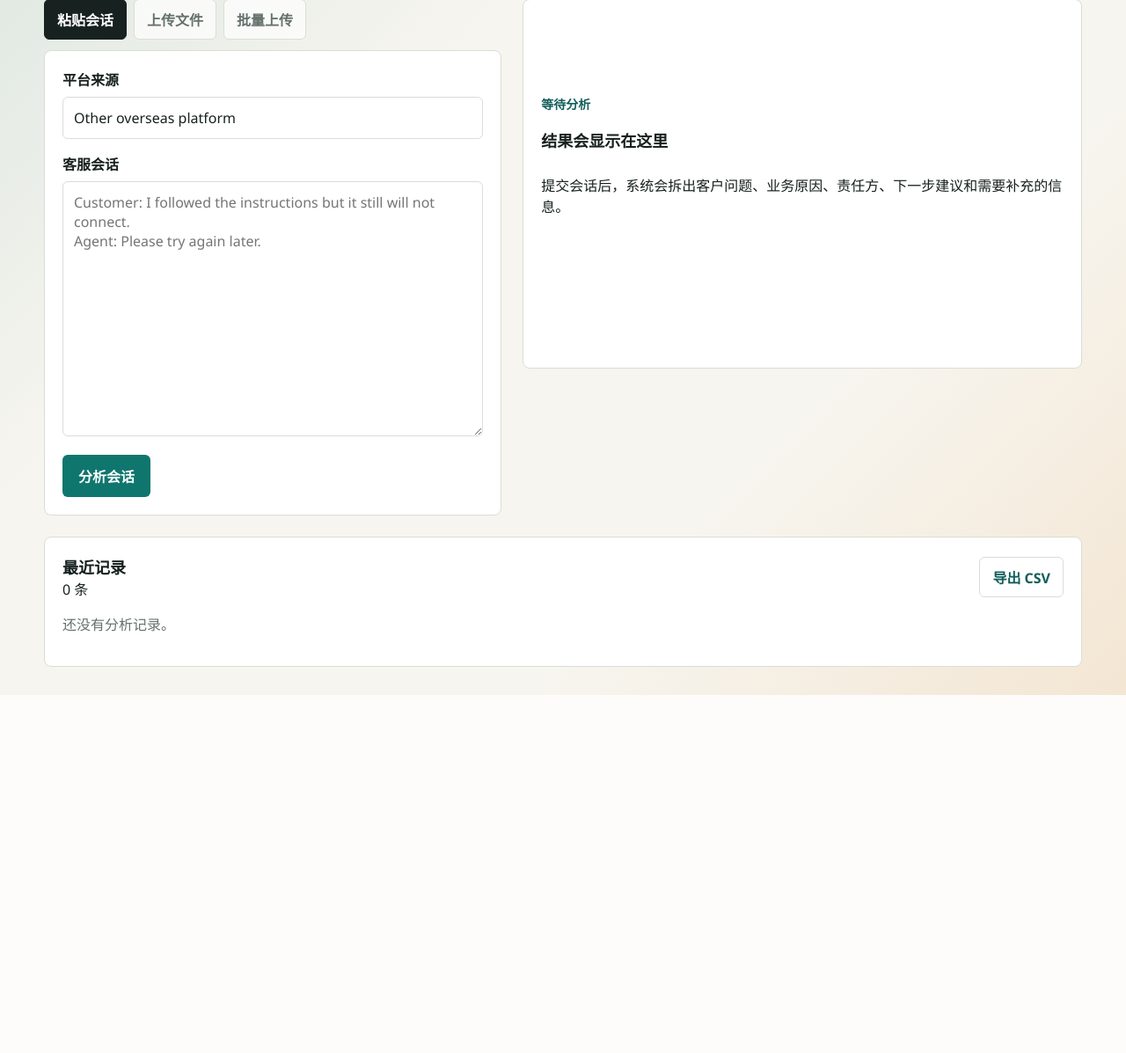
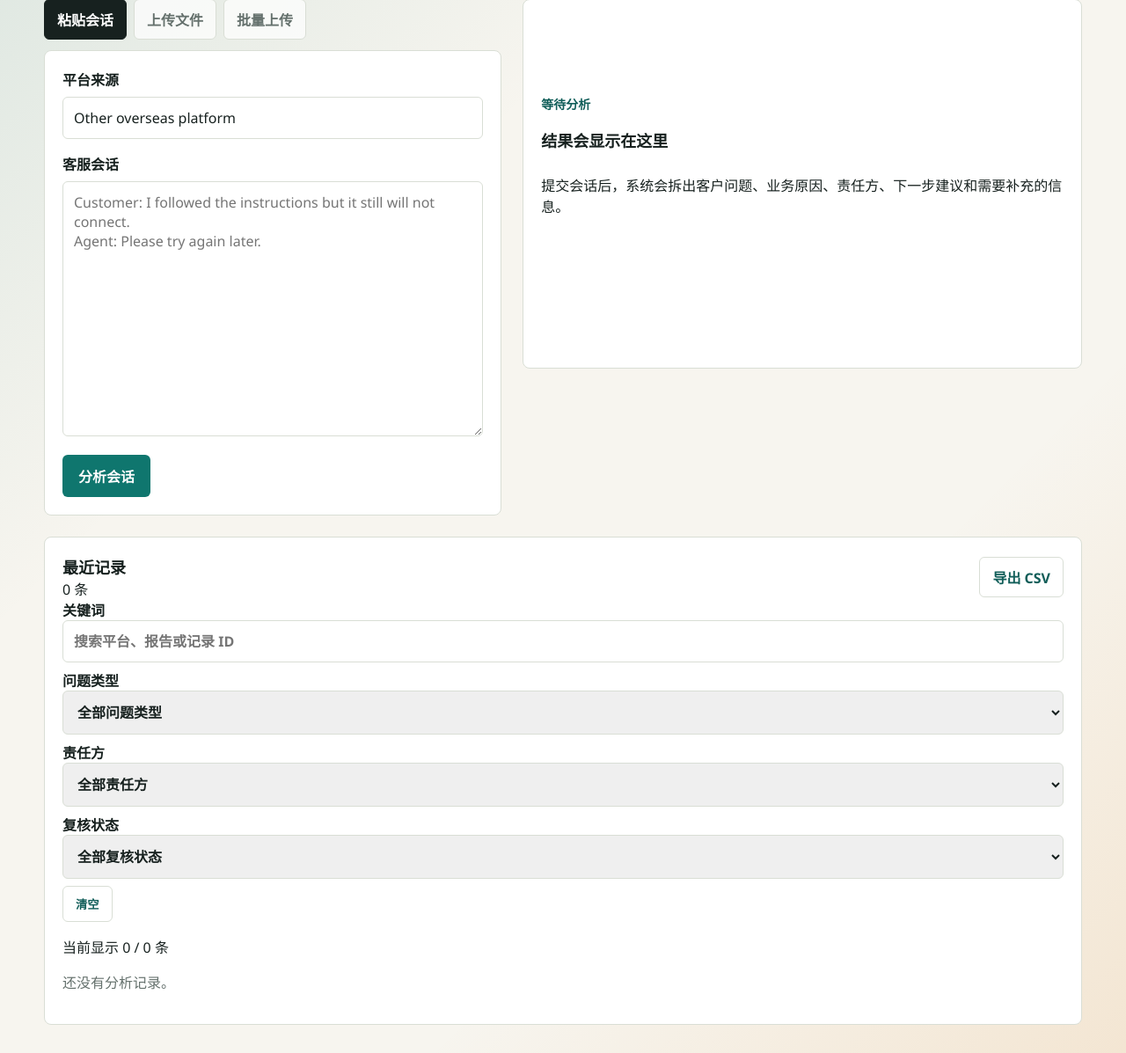
Before and after one commit to ARIUM-hub/AI-Agent-Development, a FastAPI app: page / in a window 1280 px wide. Shown: the part 186-1383 px from the top of the page at 88% size. Before the commit the page ends 976 px from the top, so only its background shows below. Run offline with FastAPI, Linux system fonts and the light colour scheme.

Commit message:
feat: add recent record filter markup

```diff
--- a/src/customer_issue_agent/templates/index.html
+++ b/src/customer_issue_agent/templates/index.html
@@ -98,10 +98,61 @@
             </div>
             <a class="secondary-action" href="/api/records/export.csv">导出 CSV</a>
           </div>
+          <form id="record-filter" class="record-filter" role="search" aria-label="筛选最近记录">
+            <label class="filter-field" for="record-search">
+              <span>关键词</span>
+              <input id="record-search" name="search" type="search" placeholder="搜索平台、报告或记录 ID">
+            </label>
+            <label class="filter-field" for="issue-filter">
+              <span>问题类型</span>
+              <select id="issue-filter" name="issue_category">
+                <option value="">全部问题类型</option>
+                <option value="installation">安装、开箱或组装问题</option>
+                <option value="function_use">功能不会用或设置失败</option>
+                <option value="expectation_gap">功能表现未达到预期</option>
+                <option value="product_fault">产品异常或质量问题</option>
+                <option value="compatibility">兼容性问题</option>
+                <option value="accessory">配件或使用条件问题</option>
+                <option value="non_usage">非产品使用问题</option>
+                <option value="unclear">信息不足</option>
+              </select>
+            </label>
+            <label class="filter-field" for="responsibility-filter">
+              <span>责任方</span>
+              <select id="responsibility-filter" name="responsibility">
+                <option value="">全部责任方</option>
+                <option value="operations">运营</option>
+                <option value="customer_service_training">客服培训</option>
+                <option value="product">产品</option>
+                <option value="supply_chain_quality">供应链或质量</option>
+                <option value="need_more_information">需要补充信息</option>
+              </select>
+            </label>
+            <label class="filter-field" for="feedback-filter">
+              <span>复核状态</span>
+              <select id="feedback-filter" name="feedback_status">
+                <option value="">全部复核状态</option>
+                <option value="unreviewed">未复核</option>
+                <option value="accepted">已认可</option>
+                <option value="corrected">已修正</option>
+              </select>
+            </label>
+            <button class="secondary-action" type="button" data-filter-reset>清空</button>
+            <p id="filter-count" class="filter-count" aria-live="polite">当前显示 {{ records|length }} / {{ records|length }} 条</p>
+          </form>
+          <p id="filter-empty" class="filter-empty" hidden>没有符合条件的记录。</p>
           <div id="recent-records" class="record-list">
             {% if records %}
               {% for record in records|reverse %}
-                <article class="record" data-record-id="{{ record.id }}">
+                <article
+                  class="record"
+                  data-record-id="{{ record.id }}"
+                  data-platform="{{ record.analysis.request.platform }}"
+                  data-issue-category="{{ record.analysis.attribution.issue_category }}"
+                  data-responsibility="{{ record.analysis.attribution.primary_responsibility }}"
+                  data-feedback-status="{{ 'accepted' if record.feedback and record.feedback.accepted else 'corrected' if record.feedback else 'unreviewed' }}"
+                  data-search-text="{{ record.id }} {{ record.analysis.request.platform }} {{ record.analysis.report }} {{ record.feedback.note if record.feedback and record.feedback.note else '' }}"
+                >
                   <div class="record-meta">
                     <strong>{{ record.analysis.request.platform }}</strong>
                     <span>{{ record.analysis.attribution.issue_category }}</span>
```
Also changed, not shown: tests/test_app.py (+38 -0 lines).
